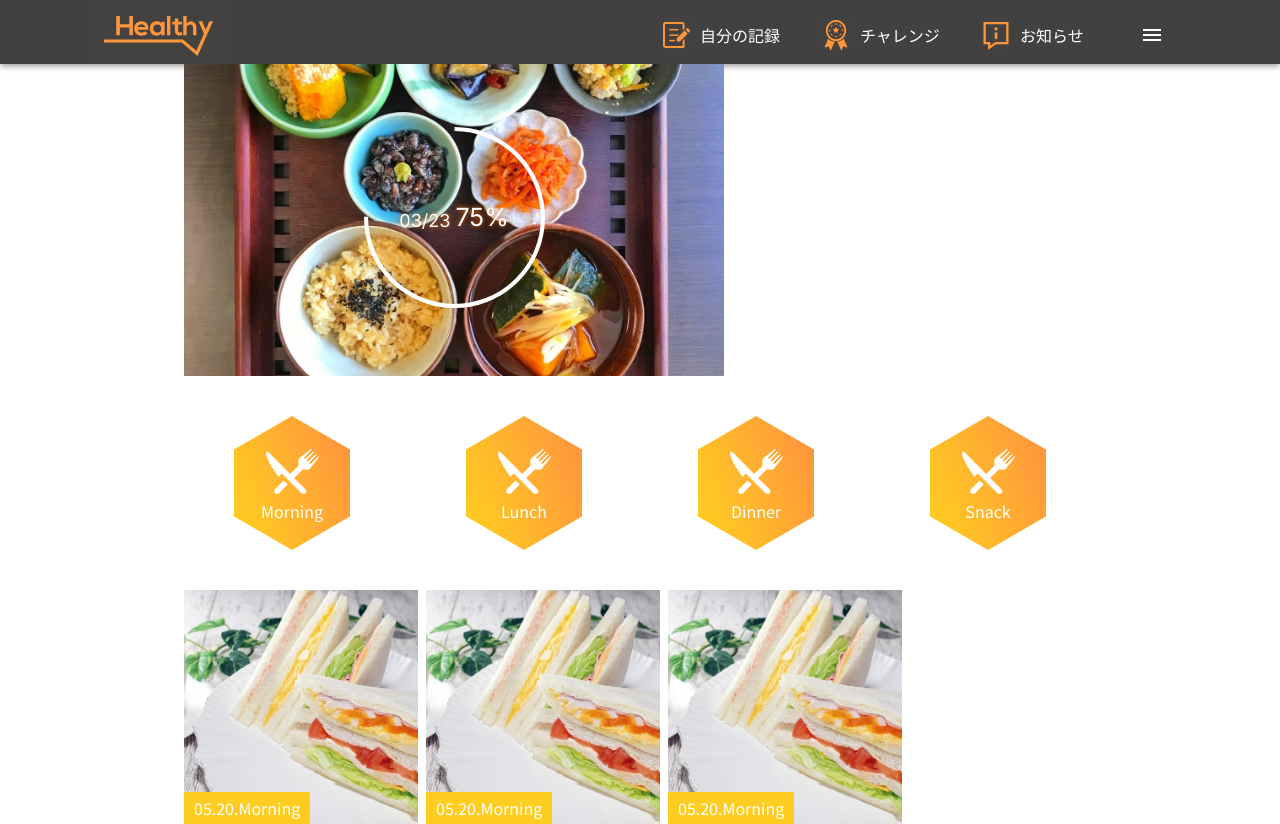
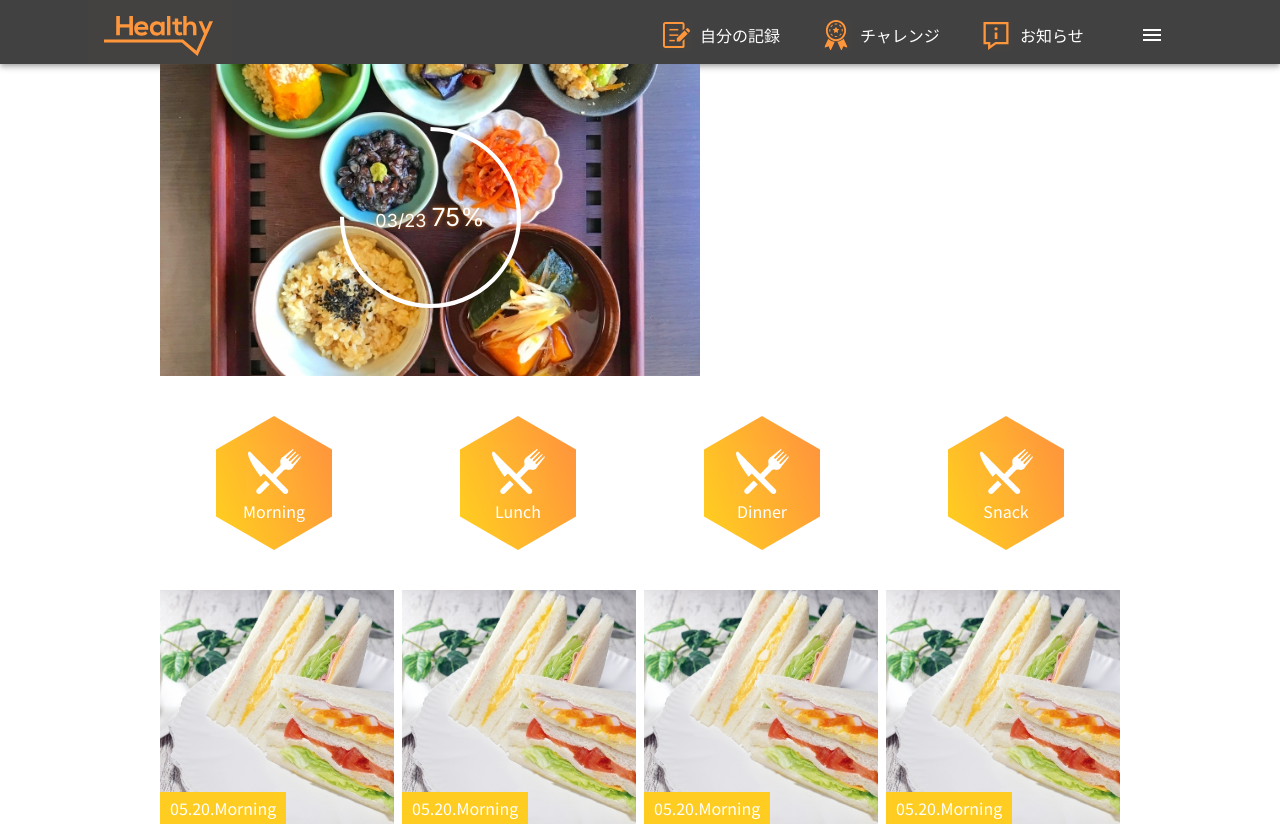
Before and after one commit to lamkn06/arent, a React (Create React App) app: page / in a window 1280 px wide. Shown: the top 824 px of the page. Built offline with nearby package versions, Linux system fonts and the light colour scheme.

Commit message:
chore: active link

```diff
--- a/src/App.tsx
+++ b/src/App.tsx
@@ -1,15 +1,9 @@
-import { Container, ThemeProvider, createTheme } from '@mui/material';
-import { lazy } from 'react';
-import {
-  COLOR_DARK_500,
-  COLOR_LIGHT,
-  COLOR_PRIMARY_300,
-  COLOR_PRIMARY_400,
-} from './commons/colors';
-import { createBrowserRouter, RouterProvider } from 'react-router-dom';
+import { ThemeProvider, createTheme } from '@mui/material';
+import { Suspense, lazy } from 'react';
+import { RouterProvider, createBrowserRouter } from 'react-router-dom';
+import { customMuiButton, customMuiLink } from './customStyle';
 
-const Header = lazy(() => import('./components/Header'));
-const Footer = lazy(() => import('./components/Footer'));
+const Layout = lazy(() => import('./components/Layout'));
 const HomePage = lazy(() => import('./pages/HomePage'));
 const SelfRecordPage = lazy(() => import('./pages/SelfRecordPage'));
 
@@ -18,31 +12,15 @@ const theme = createTheme({
     fontFamily: 'Noto Sans JP, sans-serif',
   },
   components: {
-    MuiLink: {
-      styleOverrides: {
-        root: {
-          textDecoration: 'none',
-          color: COLOR_LIGHT,
-        },
-      },
-    },
-    MuiButton: {
-      styleOverrides: {
-        root: {
-          fontWeight: 300,
-          color: COLOR_LIGHT,
-          height: 56,
-          width: 296,
-          borderRadius: 5,
-          backgroundColor: COLOR_DARK_500,
-          backgroundImage: `linear-gradient(to top, ${COLOR_PRIMARY_300} 0%, ${COLOR_PRIMARY_400} 100%)`,
-        },
-      },
-    },
+    MuiLink: customMuiLink,
+    MuiButton: customMuiButton,
   },
 });
 
 const router = createBrowserRouter([
+  {
+    element: <Layout />,
+    children: [
       {
         path: '/',
         element: <HomePage />,
@@ -51,21 +29,16 @@ const router = createBrowserRouter([
         path: '/self-record',
         element: <SelfRecordPage />,
       },
+    ],
+  },
 ]);
 
 const App = () => {
   return (
     <ThemeProvider theme={theme}>
-      <Header />
-      <Container
-        disableGutters
-        sx={{
-          maxWidth: { md: 960 },
-        }}
-      >
+      <Suspense fallback={<>loading</>}>
         <RouterProvider router={router} />
-      </Container>
-      <Footer />
+      </Suspense>
     </ThemeProvider>
   );
 };
--- a/src/components/Footer/index.tsx
+++ b/src/components/Footer/index.tsx
@@ -4,7 +4,7 @@ import { Grid, Typography } from '@mui/material';
 
 const Item = (props: { text: string }): JSX.Element => {
   return (
-    <Grid item spacing={10} paddingRight={6}>
+    <Grid item paddingRight={6}>
       <Typography>{props.text}</Typography>
     </Grid>
   );
--- a/src/components/Header/index.tsx
+++ b/src/components/Header/index.tsx
@@ -1,14 +1,15 @@
 import MenuIcon from '@mui/icons-material/Menu';
-import { AppBar, Grid, IconButton, Toolbar } from '@mui/material';
+import { AppBar, Grid, IconButton, Link, Toolbar } from '@mui/material';
 import Box from '@mui/material/Box';
 import Container from '@mui/material/Container';
 
-import Logo from '../../assets/images/logo.svg';
-import IconMemo from '../../assets/icons/icon_memo.svg';
 import IconChallenge from '../../assets/icons/icon_challenge.svg';
 import IconInfo from '../../assets/icons/icon_info.svg';
+import IconMemo from '../../assets/icons/icon_memo.svg';
+import Logo from '../../assets/images/logo.svg';
 
-import { COLOR_DARK_500 } from '../../commons/colors';
+import { NavLink } from 'react-router-dom';
+import { COLOR_DARK_500, COLOR_PRIMARY_400 } from '../../commons/colors';
 import { IconText } from '../IconText';
 
 const Header = (): JSX.Element => {
@@ -25,6 +26,7 @@ const Header = (): JSX.Element => {
           <Toolbar>
             <Grid container spacing={2}>
               <Grid item xs={6} md={4}>
+                <Link component={NavLink} to="/">
                   <Box
                     component="img"
                     sx={{
@@ -33,6 +35,7 @@ const Header = (): JSX.Element => {
                     alt="Health"
                     src={Logo}
                   />
+                </Link>
               </Grid>
               <Grid item xs={6} md={8}>
                 <Grid
@@ -41,6 +44,15 @@ const Header = (): JSX.Element => {
                   direction="row"
                   justifyContent="flex-end"
                   alignItems="center"
+                >
+                  <Link
+                    component={NavLink}
+                    to="/self-record"
+                    sx={{
+                      '&.active p': {
+                        color: COLOR_PRIMARY_400,
+                      },
+                    }}
                   >
                     <IconText
                       icon={IconMemo}
@@ -51,6 +63,7 @@ const Header = (): JSX.Element => {
                         width: 32,
                       }}
                     />
+                  </Link>
                   <IconText
                     icon={IconChallenge}
                     alt="チャレンジ"
--- /dev/null
+++ b/src/components/Layout/index.tsx
@@ -0,0 +1,25 @@
+import { Container } from '@mui/material';
+import { lazy } from 'react';
+import { Outlet } from 'react-router';
+const Header = lazy(() => import('../Header'));
+const Footer = lazy(() => import('../Footer'));
+
+const Layout = (): JSX.Element => {
+  return (
+    <>
+      <Header />
+      <Container
+        disableGutters
+        sx={{
+          maxWidth: { md: 960 },
+          paddingBottom: 4,
+        }}
+      >
+        <Outlet />
+      </Container>
+      <Footer />
+    </>
+  );
+};
+
+export default Layout;
--- /dev/null
+++ b/src/customStyle.tsx
@@ -0,0 +1,29 @@
+import {
+  COLOR_LIGHT,
+  COLOR_DARK_500,
+  COLOR_PRIMARY_300,
+  COLOR_PRIMARY_400,
+} from './commons/colors';
+
+export const customMuiButton = {
+  styleOverrides: {
+    root: {
+      fontWeight: 300,
+      color: COLOR_LIGHT,
+      height: 56,
+      width: 296,
+      borderRadius: 5,
+      backgroundColor: COLOR_DARK_500,
+      backgroundImage: `linear-gradient(to top, ${COLOR_PRIMARY_300} 0%, ${COLOR_PRIMARY_400} 100%)`,
+    },
+  },
+};
+
+export const customMuiLink = {
+  styleOverrides: {
+    root: {
+      textDecoration: 'none',
+      color: COLOR_LIGHT,
+    },
+  },
+};
--- a/src/pages/HomePage/components/MenuList.tsx
+++ b/src/pages/HomePage/components/MenuList.tsx
@@ -1,5 +1,5 @@
 import { Box, Grid, Link } from '@mui/material';
-import M01 from '../../../assets/images/m01.jpg';
+import m01 from '../../../assets/images/m01.jpg';
 import { ThumbnailBox } from '../../../components/ThumbnailBox';
 
 const Item = ({ children }: { children: React.ReactNode }): JSX.Element => {
@@ -18,28 +18,28 @@ export const MenuList = (): JSX.Element => {
   return (
     <Grid container spacing={1}>
       <Item>
-        <ThumbnailBox src={M01} />
+        <ThumbnailBox src={m01} />
       </Item>
       <Item>
-        <ThumbnailBox src={M01} />
+        <ThumbnailBox src={m01} />
       </Item>
       <Item>
-        <ThumbnailBox src={M01} />
+        <ThumbnailBox src={m01} />
       </Item>
       <Item>
-        <ThumbnailBox src={M01} />
+        <ThumbnailBox src={m01} />
       </Item>
       <Item>
-        <ThumbnailBox src={M01} />
+        <ThumbnailBox src={m01} />
       </Item>
       <Item>
-        <ThumbnailBox src={M01} />
+        <ThumbnailBox src={m01} />
       </Item>
       <Item>
-        <ThumbnailBox src={M01} />
+        <ThumbnailBox src={m01} />
       </Item>
       <Item>
-        <ThumbnailBox src={M01} />
+        <ThumbnailBox src={m01} />
       </Item>
     </Grid>
   );
--- a/src/pages/HomePage/index.tsx
+++ b/src/pages/HomePage/index.tsx
@@ -18,7 +18,7 @@ const HomePage = () => {
   const value = 75;
   const date = format(new Date(), 'MM/dd');
   return (
-    <Container>
+    <Container disableGutters>
       <Grid container>
         <Box
           display={'flex'}
```
Lines whose indentation alone changed are shown as unchanged.
